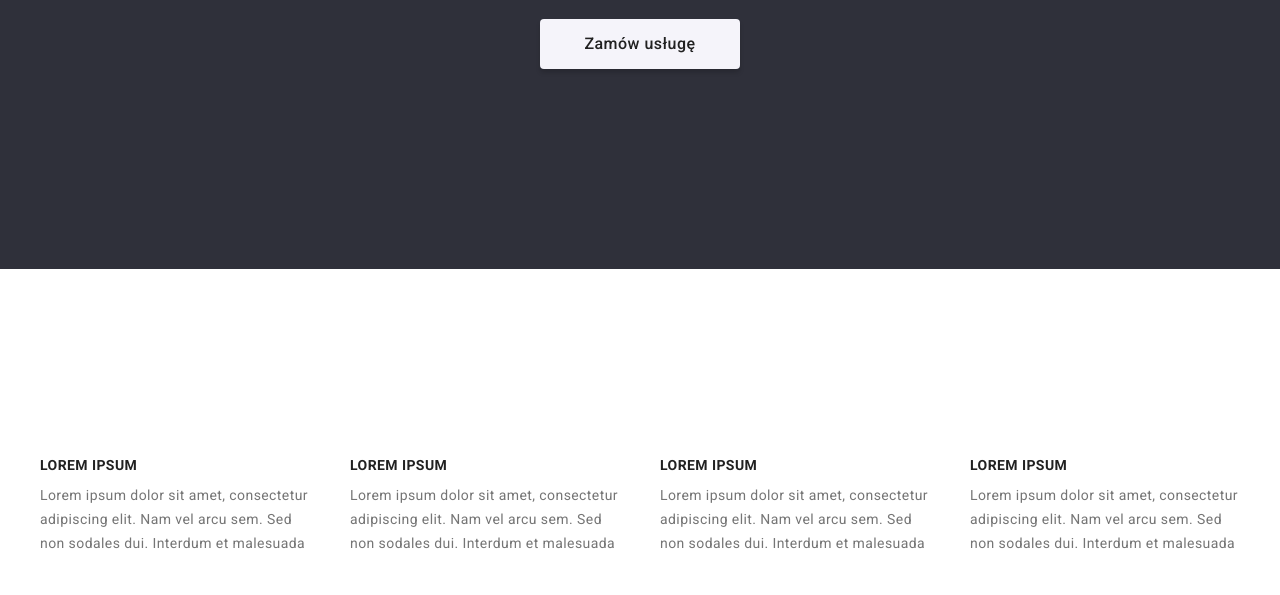
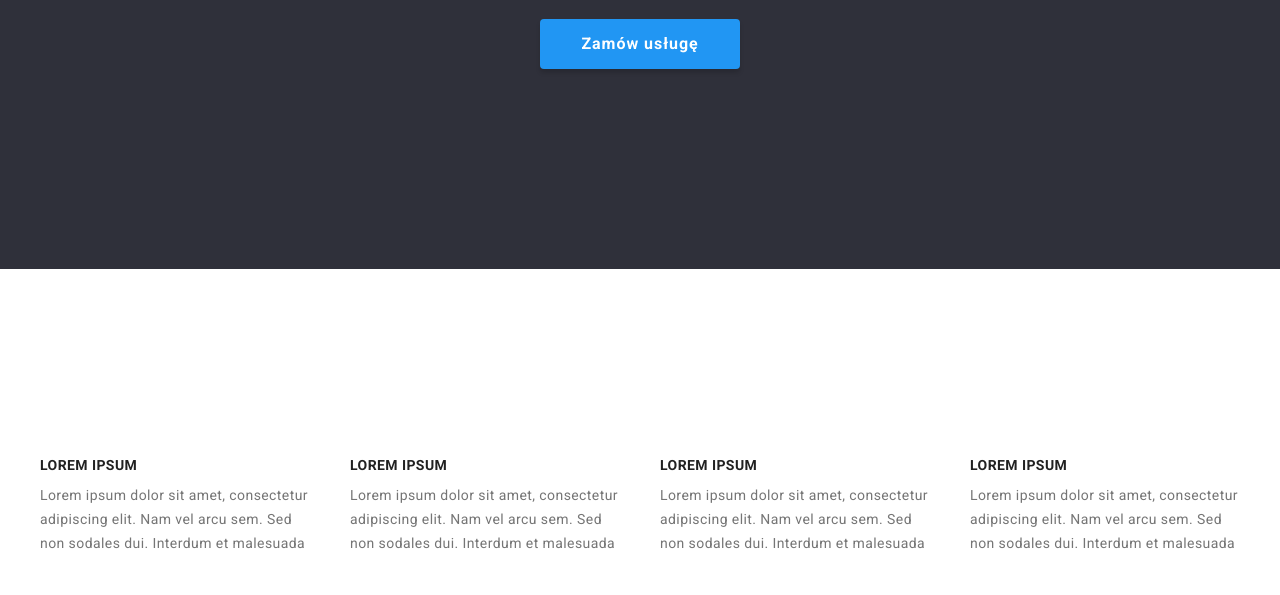
Before and after one commit to karolina-morawska/goit-markup-hw-03, a plain HTML site: page index.html in a window 1280 px wide. Shown: the part 505-1100 px from the top of the page. Drawn offline with Linux system fonts and the light colour scheme.

Commit message:
changed button

```diff
--- a/css/styles.css
+++ b/css/styles.css
@@ -302,9 +302,15 @@ body {
   margin-top: 30px;
   width: 200px;
   height: 50px;
+  background-color: #2196f3;
+  color: #ffffff;
   box-shadow: 0px 4px 4px rgba(0, 0, 0, 0.15);
   border-radius: 4px;
   border: 0px;
+  letter-spacing: 0.06em;
+  font-size: 16px;
+  font-weight: 700;
+  line-height: 30px;
   cursor: pointer;
 }
 
--- a/index.html
+++ b/index.html
@@ -41,7 +41,7 @@
           <h1 class="mainheadline">
             EFEKTYWNE ROZWIĄZANIA DLA WASZEGO BIZNESU
           </h1>
-          <button class="buttonweb button" type="button">Zamów usługę</button>
+          <button class="buttonweb" type="button">Zamów usługę</button>
         </div>
       </section>
       <section class="section">
```
